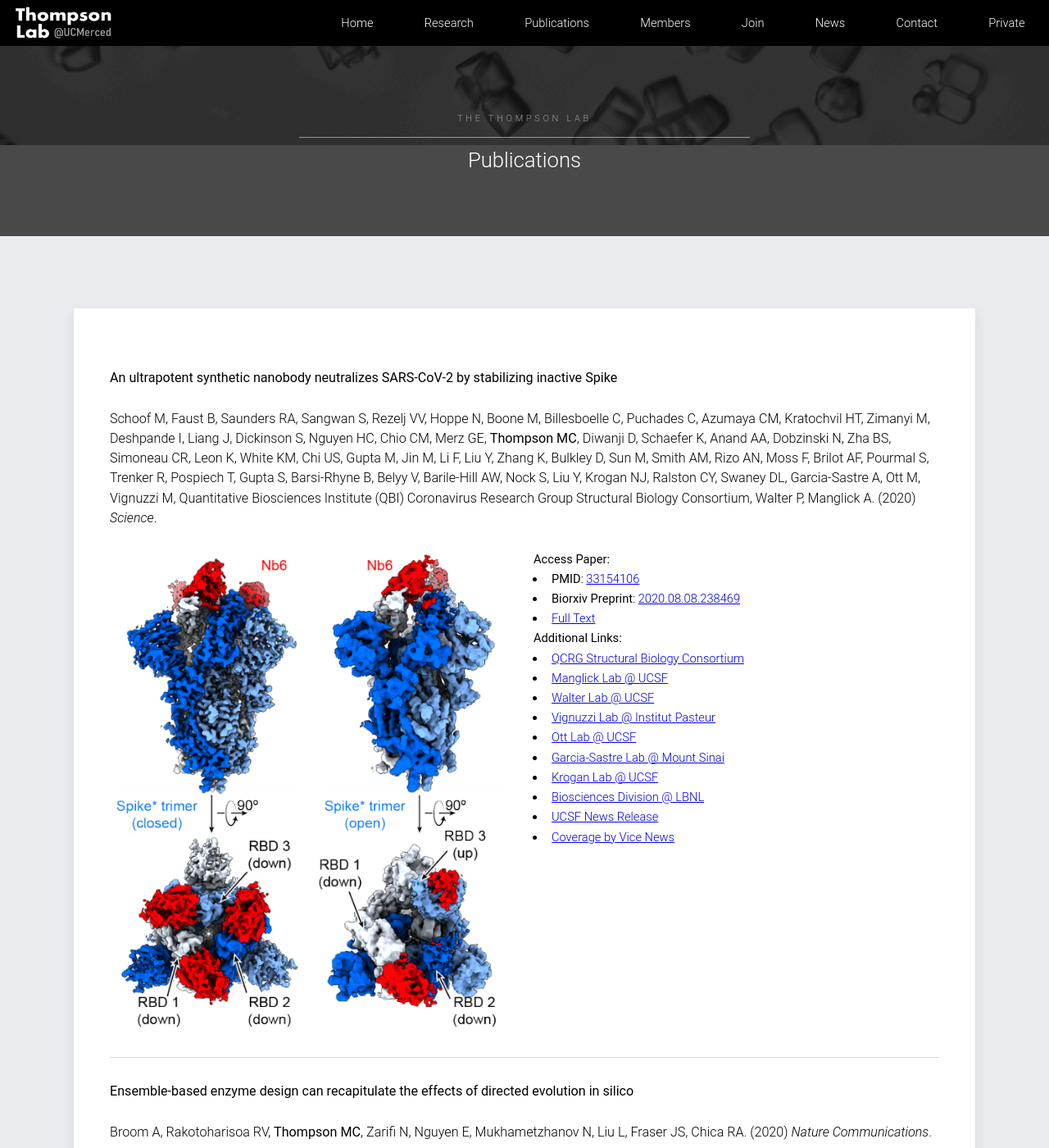
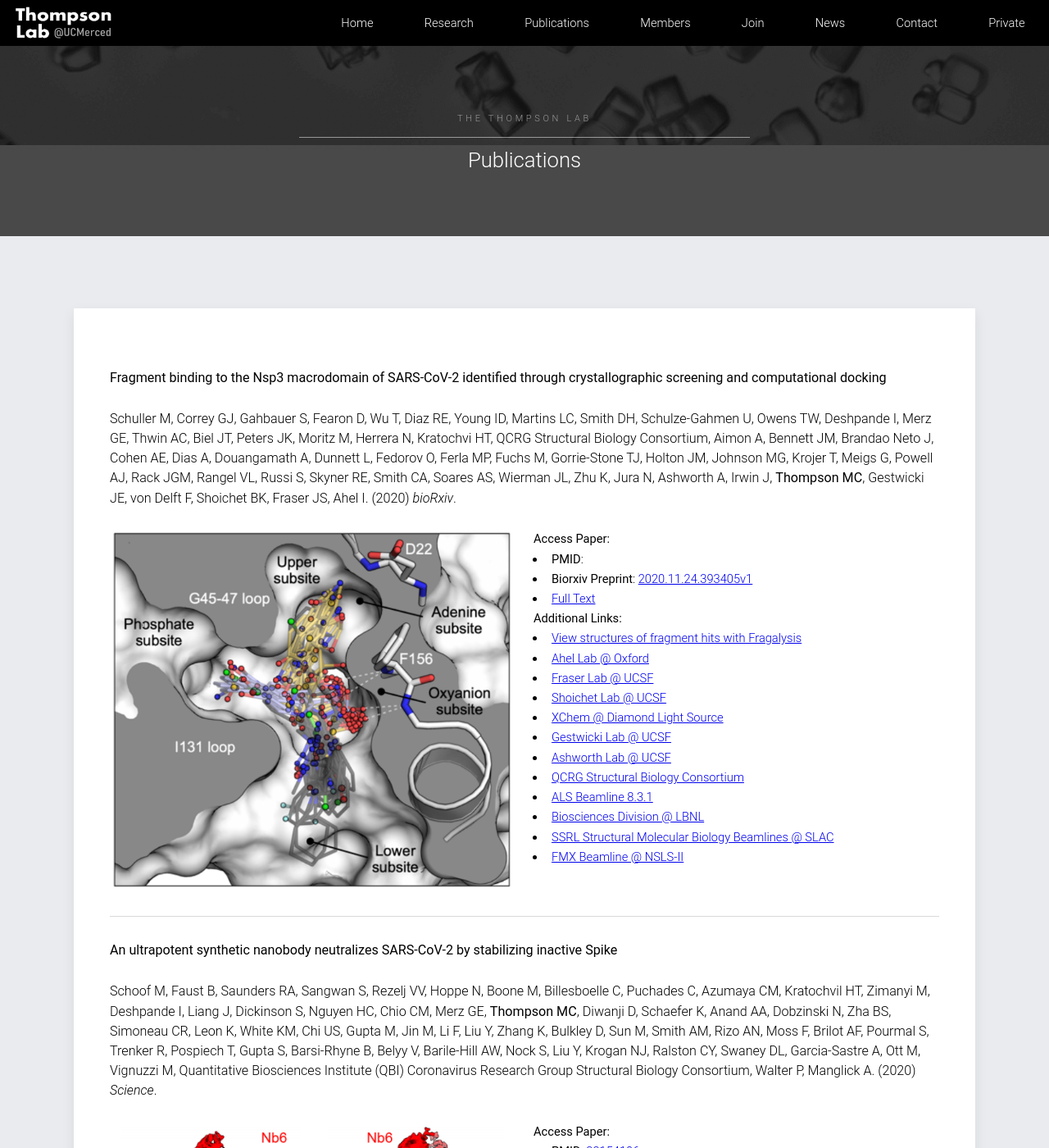
Before and after one commit to mthompson-lab/mthompson-lab.github.io, a Jekyll site: the page built from publications/index.html, in a window 1280 px wide and 1400 px high. Shown: the whole window at 82% size. Built offline with Jekyll 4.4.1, drawn with Linux system fonts in a browser that asks for light colours.

Commit message:
added macrodomain paper

```diff
--- a/_data/publications.yml
+++ b/_data/publications.yml
@@ -13,6 +13,43 @@
 #     - name: 'Mullins lab'
 #       url: http://mullinslab.ucsf.edu/
 #
+
+- title: "**Fragment binding to the Nsp3 macrodomain of SARS-CoV-2 identified through crystallographic screening and computational docking**"
+  citation: "Schuller M, Correy GJ, Gahbauer S, Fearon D, Wu T, Diaz RE, Young ID, Martins LC, Smith DH, Schulze-Gahmen U, Owens TW, Deshpande I, Merz GE, Thwin AC, Biel JT, Peters JK,
+  Moritz M, Herrera N, Kratochvi HT, QCRG Structural Biology Consortium, Aimon A, Bennett JM, Brandao Neto J, Cohen AE, Dias A, Douangamath A, Dunnett L, Fedorov O, Ferla MP, Fuchs M,
+  Gorrie-Stone TJ, Holton JM, Johnson MG, Krojer T, Meigs G, Powell AJ, Rack JGM, Rangel VL, Russi S, Skyner RE, Smith CA, Soares AS, Wierman JL, Zhu K, Jura N, Ashworth A, Irwin J,
+  **Thompson MC**, Gestwicki JE, von Delft F, Shoichet BK, Fraser JS, Ahel I. (2020) *bioRxiv*."
+  date: 202011
+  image: '/images/pub/macrodomain_2020_1.png'
+  #pmid:
+  #pmcid:
+  biorxiv: '2020.11.24.393405v1'
+  pdf: '/pdf/macrodomain_2020_1.pdf'
+  links:
+    - name: View structures of fragment hits with Fragalysis
+      url: https://fragalysis.diamond.ac.uk/viewer/react/preview/target/mArh
+    - name: Ahel Lab @ Oxford
+      url: https://ivanahellab.wixsite.com/ivan-ahel-lab
+    - name: Fraser Lab @ UCSF
+      url: https://fraserlab.com/
+    - name: Shoichet Lab @ UCSF
+      url: http://www.bkslab.org/
+    - name: XChem @ Diamond Light Source
+      url: https://www.diamond.ac.uk/Instruments/Mx/Fragment-Screening.html
+    - name: Gestwicki Lab @ UCSF
+      url: https://gestwickilab.ucsf.edu/
+    - name: Ashworth Lab @ UCSF
+      url: https://cancer.ucsf.edu/people/profiles/ashworth_alan
+    - name: QCRG Structural Biology Consortium
+      url: http://qbi.ucsf.edu/qcrg/structuralbiology
+    - name: ALS Beamline 8.3.1
+      url: https://bl831.als.lbl.gov/
+    - name: Biosciences Division @ LBNL
+      url: https://biosciences.lbl.gov/
+    - name: SSRL Structural Molecular Biology Beamlines @ SLAC
+      url: https://smb.slac.stanford.edu/
+    - name: FMX Beamline @ NSLS-II
+      url: https://www.bnl.gov/ps/beamlines/beamline.php?r=17-ID-2
 
 - title: "**An ultrapotent synthetic nanobody neutralizes SARS-CoV-2 by stabilizing inactive Spike**"
   citation: "Schoof M, Faust B, Saunders RA, Sangwan S, Rezelj VV, Hoppe N, Boone M, Billesboelle C, Puchades C, Azumaya CM, Kratochvil HT, Zimanyi M,
```
Also changed, not shown: images/pub/macrodomain_2020_1.png (added), 1 other file.
